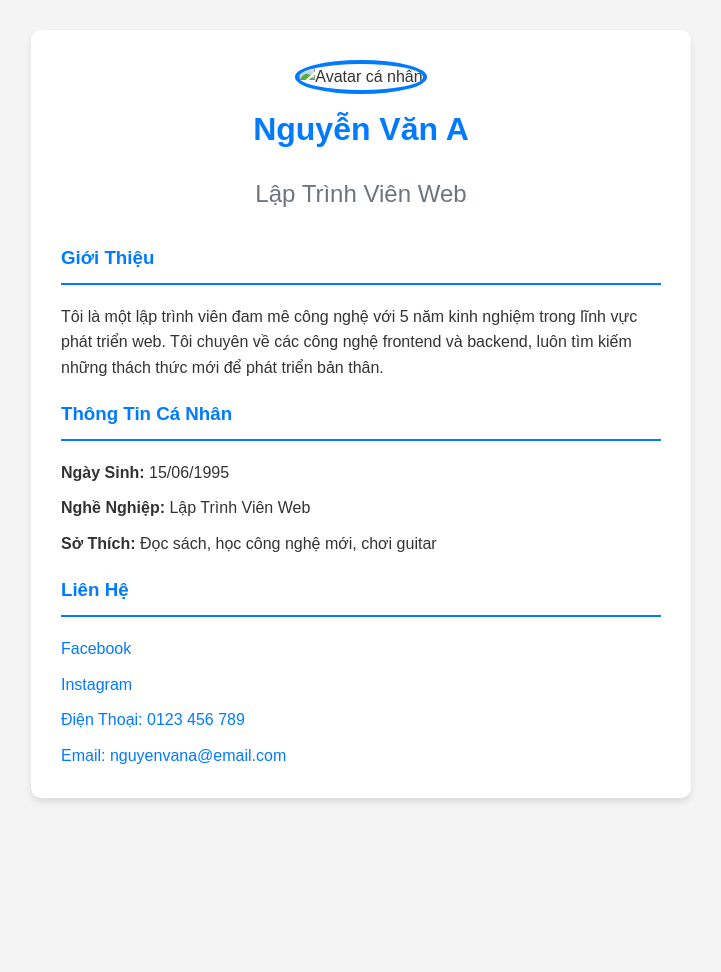
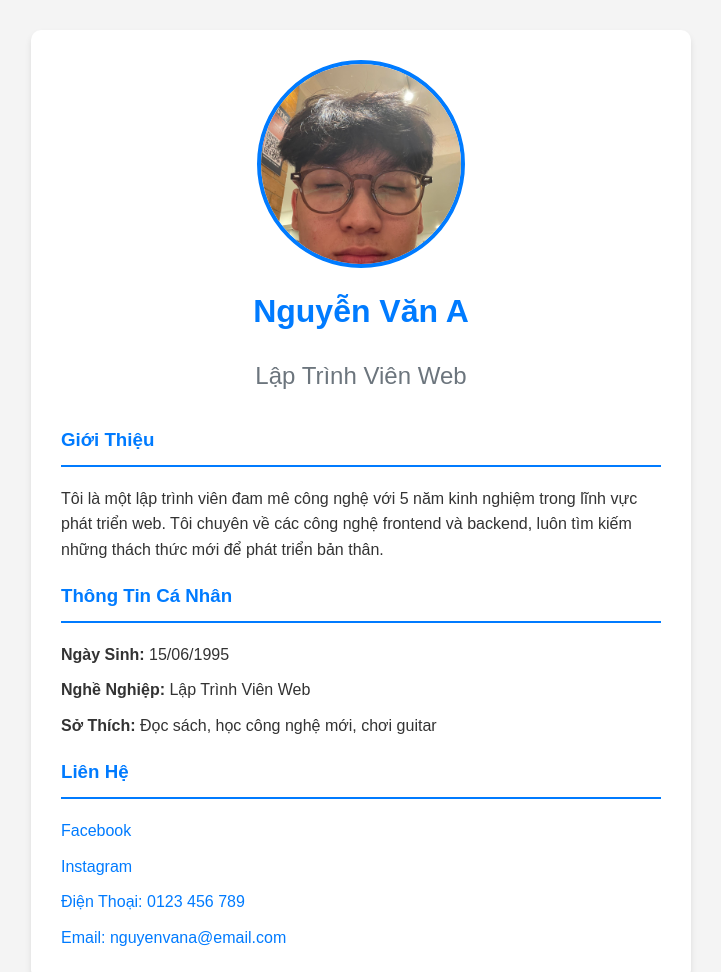
Before and after one commit to wangwy19/quanghuy.github.io, a plain HTML site: page index.html in a window 1280 px wide. Shown: the top 972 px of the page, without its empty margins (279-1000 px from the left). Before the commit the page ends 828 px from the top, so only its background shows below. Drawn offline with Linux system fonts and the light colour scheme.

Commit message:
2 file html-css

```diff
--- a/index.html
+++ b/index.html
@@ -12,7 +12,7 @@
     <div class="container">
         <header>
             <div class="avatar">
-                <img src="/api/placeholder/200/200" alt="Avatar cá nhân">
+                <img src="qi.jpg" alt="Avatar cá nhân">
             </div>
             <h1>Nguyễn Văn A</h1>
             <h2>Lập Trình Viên Web</h2>
```
